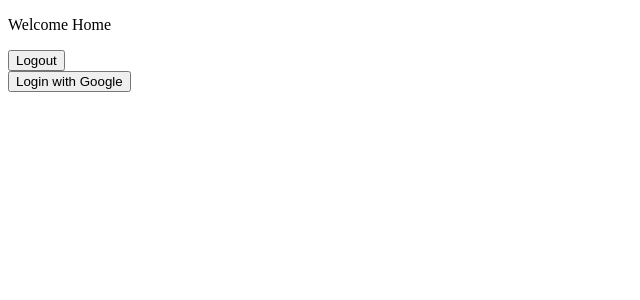
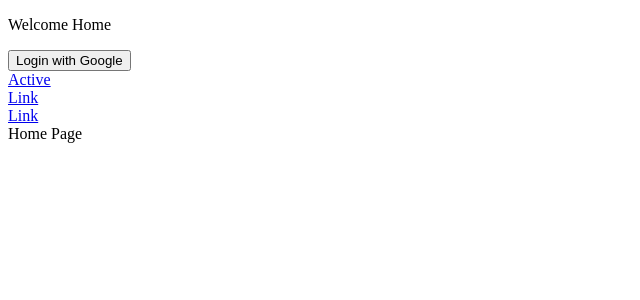
Before and after one commit to burekichevapi/fitness-app, a React (Create React App) app in the folder fitness-app/: page / in a window 1280 px wide. Shown: the top 300 px of the page, without its empty margins (0-640 px from the left). Built offline with nearby package versions, Linux system fonts and the light colour scheme.

Commit message:
implement navbar

```diff
--- a/fitness-app/package.json
+++ b/fitness-app/package.json
@@ -6,8 +6,10 @@
     "@testing-library/jest-dom": "^5.17.0",
     "@testing-library/react": "^13.4.0",
     "@testing-library/user-event": "^13.5.0",
+    "bootstrap": "^5.3.2",
     "firebase": "^10.4.0",
     "react": "^18.2.0",
+    "react-bootstrap": "^2.9.1",
     "react-dom": "^18.2.0",
     "react-scripts": "5.0.1",
     "web-vitals": "^2.1.4"
--- a/fitness-app/src/App.jsx
+++ b/fitness-app/src/App.jsx
@@ -2,10 +2,12 @@ import React from "react";
 import Home from "./page/home";
 import { BrowserRouter as Router } from "react-router-dom";
 import { Routes, Route } from "react-router-dom";
+import { NavBar } from "./components/navbar";
 
 const App = () => {
   return (
     <Router>
+      <NavBar />
       <div>
         <section>
           <Routes>
--- /dev/null
+++ b/fitness-app/src/components/navbar.jsx
@@ -0,0 +1,78 @@
+import Nav from 'react-bootstrap/Nav';
+import { Link } from "react-router-dom";
+import React, { useState } from 'react';
+import { signOut } from "firebase/auth";
+import { useNavigate } from 'react-router-dom';
+import { signInWithPopup } from 'firebase/auth';
+import { auth, provider } from '../firebase';
+
+
+export const NavBar = () => {
+  const navigate = useNavigate();
+  const [currentUser, setCurrentUser] = useState("");
+
+  const handleLogout = () => {
+    signOut(auth).then(() => {
+      // Sign-out successful.
+      setCurrentUser("");
+      navigate("/");
+      console.log("Signed out successfully");
+    }).catch((error) => {
+      // An error happened.
+    });
+  };
+
+  const handleGoogleLogin = (e) => {
+    e.preventDefault();
+    signInWithPopup(auth, provider)
+      .then((userCredential) => {
+        // Signed in
+        const user = userCredential.user;
+        setCurrentUser(user.displayName);
+        navigate("/");
+        console.log(user);
+      })
+      .catch((error) => {
+        const errorCode = error.code;
+        const errorMessage = error.message;
+        console.log(errorCode, errorMessage)
+      });
+  }
+
+  const renderNavButtons = () => {
+    if (currentUser !== "")
+      return (<div> <button onClick={handleLogout}> Logout </button> </div>);
+
+    return (<div>
+      <button onClick={handleGoogleLogin}>
+        Login with Google
+      </button>
+    </div>);
+  };
+
+  const renderNavItems = () => (<>
+    <Nav.Item>
+      <Link to="/home">Active</Link>
+    </Nav.Item>
+    <Nav.Item>
+      <Link to="link-1">Link</Link>
+    </Nav.Item>
+    <Nav.Item>
+      <Link to="link-2">Link</Link>
+    </Nav.Item>
+  </>);
+
+  return (
+    <Nav
+      activeKey="/home"
+      onSelect={(selectedKey) => alert(`selected ${selectedKey}`)}
+    >
+      <p>
+        Welcome Home {currentUser}
+      </p>
+
+      {renderNavButtons()}
+      {renderNavItems()}
+    </Nav>
+  );
+};
--- a/fitness-app/src/page/home.jsx
+++ b/fitness-app/src/page/home.jsx
@@ -1,59 +1,9 @@
-import React, { useState } from 'react';
-import { signOut } from "firebase/auth";
-import { useNavigate } from 'react-router-dom';
-import { signInWithPopup } from 'firebase/auth';
-import { auth, provider } from '../firebase';
+import React from 'react';
 
 const Home = () => {
-  const navigate = useNavigate();
-  const [currentUser, setCurrentUser] = useState("");
-
-  const handleLogout = () => {
-    signOut(auth).then(() => {
-      // Sign-out successful.
-      setCurrentUser("");
-      navigate("/");
-      console.log("Signed out successfully");
-    }).catch((error) => {
-      // An error happened.
-    });
-  };
-
-  const handleGoogleLogin = (e) => {
-    e.preventDefault();
-    signInWithPopup(auth, provider)
-      .then((userCredential) => {
-        // Signed in
-        const user = userCredential.user;
-        setCurrentUser(user.displayName);
-        navigate("/");
-        console.log(user);
-      })
-      .catch((error) => {
-        const errorCode = error.code;
-        const errorMessage = error.message;
-        console.log(errorCode, errorMessage)
-      });
-  }
-
   return (
     <>
-      <nav>
-        <p>
-          Welcome Home {currentUser}
-        </p>
-
-        <div>
-          <button onClick={handleLogout}>
-            Logout
-          </button>
-        </div>
-        <div>
-          <button onClick={handleGoogleLogin}>
-            Login with Google
-          </button>
-        </div>
-      </nav>
+      Home Page
     </>
   );
 };
```
Also changed, not shown: 2 other files (tests, documents, lock files or other folders).
